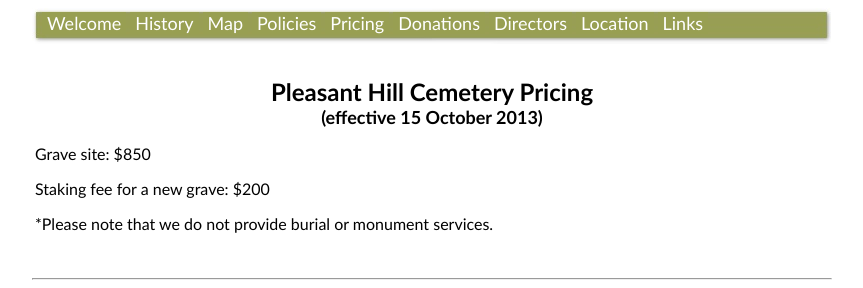
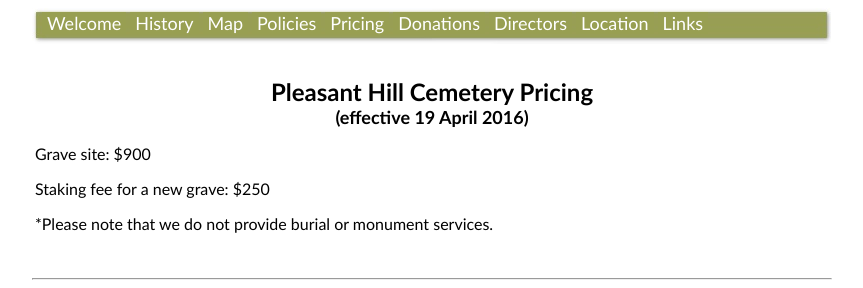
Before and after one commit to avondohren/pleasanthillomaha, a Jekyll site: the page built from pricing.html, in a window 1280 px wide. Shown: the part 132-420 px from the top of the page, without its empty margins (208-1071 px from the left). Built offline with Jekyll 4.4.1, drawn with Linux system fonts in a browser that asks for light colours; Markdown is read by kramdown in place of the engine named in the settings.

Commit message:
Update pricing.html

```diff
--- a/pricing.html
+++ b/pricing.html
@@ -5,8 +5,8 @@ title: Pricing
 
 <div class="Text">
 	<h1 style="margin:1em 0 0 0;">Pleasant Hill Cemetery Pricing</h1>
-	<h2 style="padding:0 0 0 0; margin:0 0 0 0;">(effective 15 October 2013)</h2>
-	<p>Grave site:                   $850</p>
-	<p>Staking fee for a new grave:  $200</p>
+	<h2 style="padding:0 0 0 0; margin:0 0 0 0;">(effective 19 April 2016)</h2>
+	<p>Grave site:                   $900</p>
+	<p>Staking fee for a new grave:  $250</p>
 	<p>*Please note that we do not provide burial or monument services.</p>
 </div>
```
